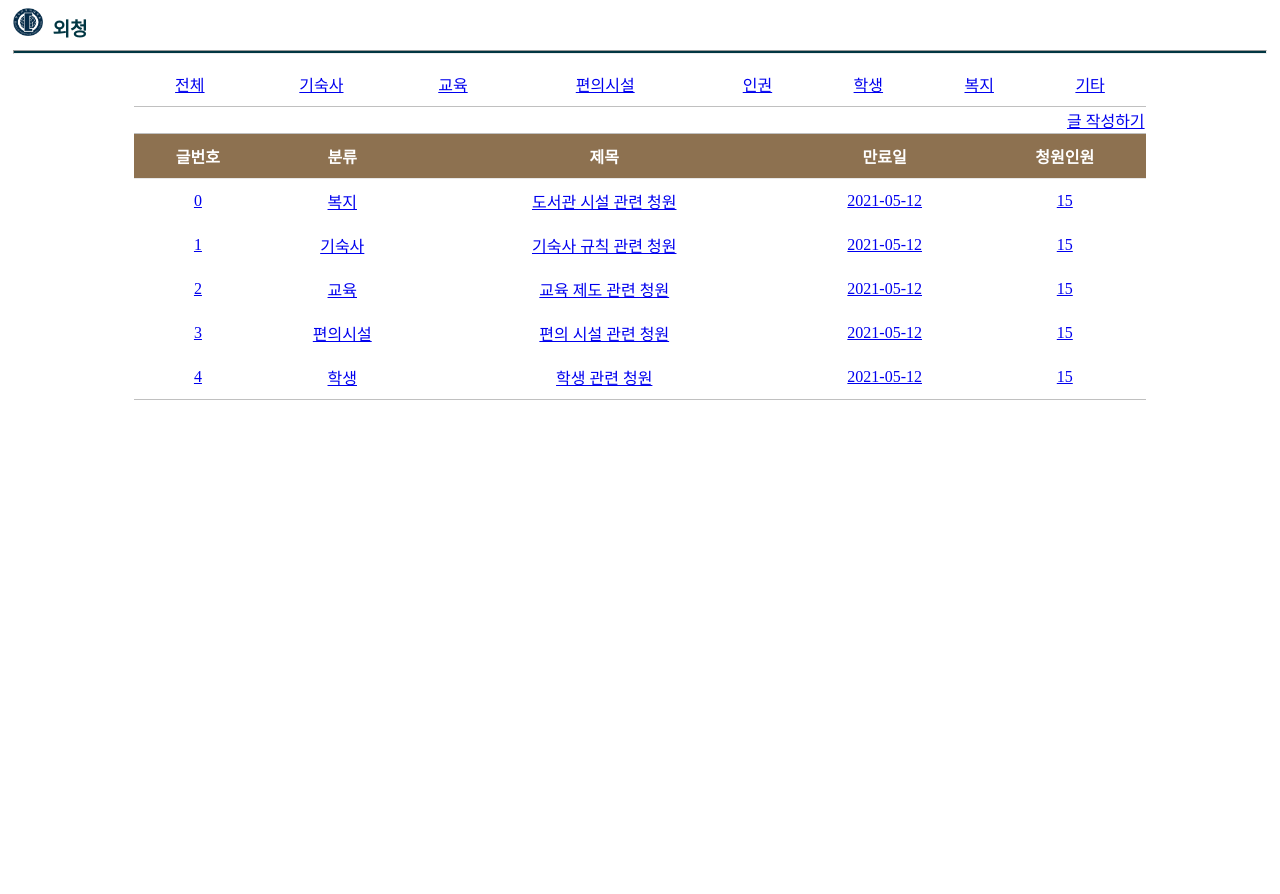
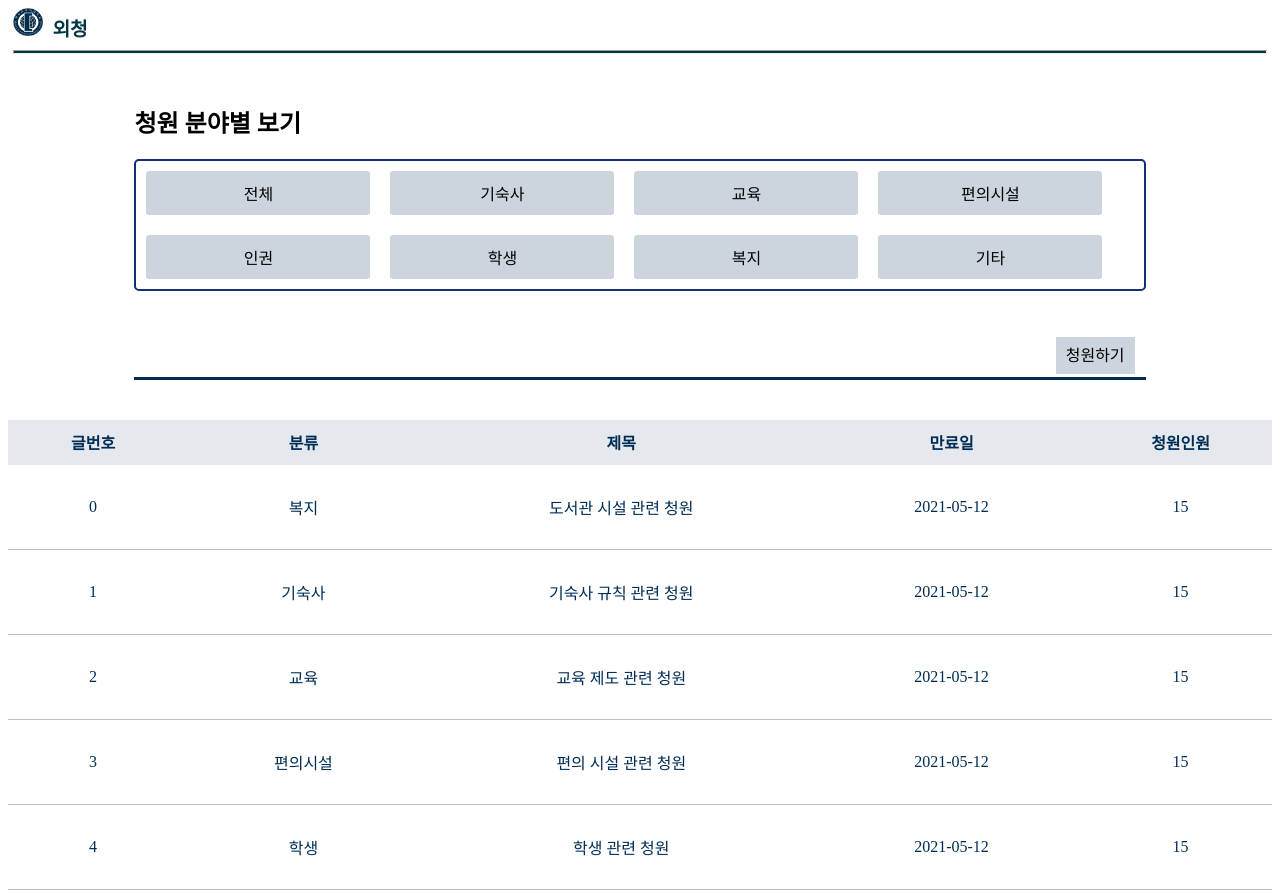
Before and after one commit to suminRoh/Hufs_story, a React (Create React App) app: page / in a window 1280 px wide. Shown: the top 894 px of the page. Before the commit the page ends 800 px from the top, so only its background shows below. Built offline with nearby package versions, Linux system fonts and the light colour scheme.

Commit message:
css  수정

```diff
--- a/src/Home.js
+++ b/src/Home.js
@@ -59,7 +59,7 @@ class Home extends Component{
     }
     render(){
         var _title,_desc,_article=null;
-        if(this.state.mode==='create' || this.state.mode==='update'){
+        if(this.state.mode==='create' || this.state.mode==='update'  || this.state.mode==='read'){
             var _type=<div></div>
             var _table=<div></div>
         }else{
@@ -114,10 +114,12 @@ class Home extends Component{
 
             _title=this.getReadContent().title;
             _desc=this.getReadContent().desc;
+            var _category=this.getReadContent().category;
+            var _expire=this.getReadContent().expire;
             var _agree=this.getReadContent().people_num;
 
             _article=<>
-            <ReadContent title={_title} desc={_desc} agree={_agree}/>
+            <ReadContent title={_title} desc={_desc} agree={_agree} category={_category} expire={_expire}/>
             <UpdateControl  onchangeMode={function(_mode){
                     if(_mode==='delete'){
                         if(window.confirm("이 게시물을 삭제하시겠습니까?")){
@@ -223,7 +225,6 @@ class Home extends Component{
             _article=<UpdateContent data={_content} onSubmit={
                 function(_category,_title,_desc){
                     var _id=_content.id;
-                    console.log(_id, _category, _title, _desc);
                     i=this.state.selected_content_id;
                     var _contents=Array.from(this.state.total_contents);
                     _contents[i]={id:_id,category:_category,title:_title,expire:'2021-05-12',people_num:0,desc:_desc}
--- a/src/Type.js
+++ b/src/Type.js
@@ -8,7 +8,7 @@ class Type extends Component{
         var i=0;
         while(i<data.length){
             lists.push(
-                <td className='table-column' key={data[i].id}>
+                <li className='category_link' key={data[i].id}>
                 <a
                 href={"/content/"+data[i].id}
                 data-id={data[i].id}
@@ -21,19 +21,19 @@ class Type extends Component{
                 >
                 {data[i].desc}
                 </a>
-                </td>
+                </li>
             )
             i=i+1;
         }
         return(
-            <table className="table">
-                <tbody>
-                    <tr className='table-row'>
-                        {lists}
-                    </tr>
-                </tbody>
-            </table>
-
+            <div class="category_div">
+                <h2>청원 분야별 보기</h2>
+                <ul class="category_area">
+                    {
+                        lists
+                    }
+                </ul>
+            </div>
         );
     }
 };
--- a/src/submit/CreateControl.js
+++ b/src/submit/CreateControl.js
@@ -6,11 +6,11 @@ class CreateControl extends Component{//create update delete 기능
             <table className="control-table">
                 <tbody>
                     <tr >
-                        <td><a href="/create" onClick={function(e){
+                        <td><a href="/create" className='create-control' onClick={function(e){
                             e.preventDefault();
                             var a='create';
                             this.props.onchangeMode(a);
-                        }.bind(this)}>글 작성하기</a></td>
+                        }.bind(this)}>청원하기</a></td>
                     </tr>
                 </tbody>
             </table>
--- a/src/submit/ReadContent.js
+++ b/src/submit/ReadContent.js
@@ -2,17 +2,37 @@ import React,{Component} from "react";
 import "./read.css";
 class ReadContent extends Component{
     render(){
-
         return(
             <article className="article_box">
                 <div className="article_title">
                     <h2>{this.props.title}</h2>
                 </div>
-                <small>청원동의 {this.props.agree}명</small>
+                <div className="article_header">
+                    <ul>
+                        <li>
+                            <div className="status_box">카테고리</div>
+                            <p>{this.props.category}</p>
+                        </li>
+                        <li>
+                            <div className="status_box">청원 마감</div>
+                            <p>{this.props.expire}</p>
+                        </li>
+                        <li>
+                            <div className="status_box">참여 인원</div>
+                            <p>{this.props.agree}명</p>
+                        </li>
+                        <li>
+                            <div className="status_box">진행 상태</div>
+                            <p>청원 진행중</p>
+                        </li>
+                    </ul>
+                </div>
+
+                <h2 className="article_content_title">청원 내용</h2>
                 <div className="article_content">
 
 
-                    <h3> {this.props.desc}</h3>
+                    <p>{this.props.desc}</p>
                     <p></p>
 
                 </div>
--- a/src/submit/UpdateControl.js
+++ b/src/submit/UpdateControl.js
@@ -3,28 +3,40 @@ import React,{Component} from "react";
 class UpdateControl extends Component{//create update delete 기능
     render(){
         return(
-            <table className="control-table">
+            <div>
+                <table className="control-table">
                 <tbody>
                     <tr >
                         <td>
-                            <button value="agree" onClick={function(e){
+                            <button className="agree-button"value="agree" onClick={function(e){
                                 var a='agree';
                                 e.preventDefault();
                                 this.props.onchangeMode(a);
                             }.bind(this)}>청원 동의하기</button>
-                            <a href="/update" onClick={function(e){
+                            <a className="update-button" href="/update" onClick={function(e){
                                 var a='update';
                                 e.preventDefault();
                                 this.props.onchangeMode(a);
                             }.bind(this)}>글 수정하기 </a>
-                            <button value="delete" onClick={function(e){
+                            <button className="delete-button" value="delete" onClick={function(e){
                                 var a='delete';
                                 e.preventDefault();
                                 this.props.onchangeMode(a);
-                            }.bind(this)}>글 삭제하기</button></td>
+                            }.bind(this)}>글 삭제하기</button>
+
+                        </td>
                     </tr>
                 </tbody>
             </table>
+
+            <a className="goToPost-button" href="/post" onClick={function(e){
+                var a='post';
+                e.preventDefault();
+                this.props.onchangeMode(a);
+            }.bind(this)}>글 목록</a>
+            </div>
+
+
 
          );
 
--- a/src/submit/read.css
+++ b/src/submit/read.css
@@ -1,9 +1,56 @@
 .article_box{
     background-color: #eceaea;
-    width: 50%;
+    width: 80%;
     margin: 0 auto;
+    background-color: rgba(0,45,86,0.0);
+    text-align: left;
+    border-spacing: 0;
+    display: block;
+    margin-top: 70px;
+
+}
+
+.article_box .article_header {
+    width: 100%;
+    padding: 0;
+    border: 2px solid rgb(0,45,86);
+    border-radius: 5px;
+}
+
+.article_box .article_header ul{
+    display: flex;
+    margin: 0 0;
+    padding: 0;
+    flex-wrap: wrap;
+    justify-content: center;
     text-align: center;
-    border-spacing: 0;
+}
+
+.article_box .article_header .status_box{
+    font-size: 25px;
+    color: rgba(0,45,86, 0.9);
+}
+
+.article_box .article_header p{
+    color: rgb(0,45,86);
+}
+
+.article_box .article_header ul li{
+    padding: 30px 50px;
+    background-color: rgba(0,45,86,0.2);
+    margin: 20px 20px;
+    border-radius: 5px;
+}
+
+.article_content_title {
+    padding-bottom: 10px;
+    border-bottom: 1px solid silver;
+    margin-top: 70px;
+}
+
+.article_content {
+    font-size: 20px;
+    height: 250px;
 }
 
 .main-title{
@@ -26,26 +73,135 @@
     border-radius: 0px;
     background: #013642;
 }
+
 .main-title a{
     border:0;
     text-decoration: none;
     color: white;
 }
+
 .writing-form {
+    width: 80%;
     background-color:white;
 
-    margin: 5%;
+    margin: 0 auto;
+    margin-top: 70px;
     text-align: center;
     border-spacing: 0;
+    display: block;
 }
+
 .form-title{
     text-align: left;
 }
+
+.category_area {
+    overflow: hidden;
+    padding: 0;
+    border: 2px solid #103176;
+    margin-bottom: 30px;
+    display: flex;
+    flex-wrap: wrap;
+    margin-top: 20px;
+    text-align: center;
+    align-items: center;
+    justify-content: left;
+    border-radius: 5px;
+}
+
+.category_area h2{
+    margin: 20px;
+    text-align: center;
+}
+ul{
+    display: flex;
+    margin-block-start: 1em;
+    margin-block-end: 1em;
+    margin-inline-start: 0px;
+    margin-inline-end: 0px;
+    padding-inline-start: 40px;
+    list-style: none;
+}
+
+.category_area li a{
+    background-color: rgba(0, 45, 86, 0.2);
+    font-size: 16px;
+    padding: 10px 80px;
+    display: flex;
+    border-radius: 3px;
+    font-weight: 500;
+    text-decoration: none;
+    color: rgb(0, 45, 86);
+    margin: 10px;
+    width: 4rem;
+    text-align: center;
+    justify-content: center;
+}
+
+.category_area a:link, .category_area a:visited{
+    text-decoration: none;
+    color: black;
+}
+
+.category_div{
+    width: 80%;
+    margin: 0 auto;
+    margin-top: 50px;
+    text-align: left;
+    border-spacing: 0;
+}
+
+.control-table{
+
+    align-content:right;
+}
+
+.control-table .update-button{
+    background-color: rgba(0, 45, 86, 0.2);
+    padding: 10px 10px;
+    text-decoration: none;
+    color: black;
+    border-right: 20px;
+    margin: 10px;
+}
+
+.control-table .agree-button{
+    background-color: rgba(0, 45, 86, 0.2);
+    padding: 10px 10px;
+    text-decoration: none;
+    color: black;
+    border: 0;
+    border-right: 20px;
+    outline: 0;
+}
+
+.control-table .delete-button{
+    background-color: rgba(0, 45, 86, 0.2);
+    padding: 10px 10px;
+    text-decoration: none;
+    color: black;
+    border: 0;
+    margin-right: 20px;
+    outline: 0;
+}
+
+ .goToPost-button{
+    background-color: rgba(141, 113, 80, 0.3);
+    padding: 13px 20px;
+    text-decoration: none;
+    color: black;
+    border: 0;
+    margin: 43%;
+    border-right: 20px;
+    outline: 0;
+}
+
 .Tline{
     height: 4px;
     width: 99%;
     left: 80px;
     top: 312px;
+
     border-radius: 0px;
     background: #013642;
 }
--- a/src/table/Table.css
+++ b/src/table/Table.css
@@ -1,19 +1,30 @@
-.table {
+.article-table {
     width: 80%;
     margin: 0 auto;
+    text-align: left;
+    border-spacing: 0;
+}
+
+.table {
+    width: 100%;
+    margin: 0 auto;
+    margin-bottom: 5rem;
     text-align: center;
     border-spacing: 0;
-    border-bottom: 1px solid silver;
+}
+.table a{
+    text-decoration: none;
+    color: rgba(0, 45, 86, 1);
 }
 
 .table-header-column {
     border-bottom: 1px solid #e8e8e8;
-    background-color : rgb(141, 113, 80);
+    background-color : rgba(0, 45, 86, 0.1);
     padding: 0;
     font-size: 16px;
     padding: 10px 5px;
     font-weight: bold;
-    color: white;
+    color: rgb(0, 45, 86);
 }
 
 .table-row:hover {
@@ -30,13 +41,28 @@
     padding: 10px 5px;
     color: black;
     text-decoration: none;
+    border-bottom: 1px solid silver;
+    background-color: rgba(141,113,81,0.0);
+    padding: 30px 50px;
 }
 
 .control-table {
     width: 80%;
-    margin: 0 auto;
+    margin:0 auto;
     text-align: right;
     text-decoration:none;
-    border-spacing: 0;
-    border-bottom: 1px solid silver;
+    border-spacing: 10px;
+    margin-top: 40px;
+    margin-bottom: 40px;
+    border-bottom: 3px solid rgb(0, 45, 86);
+
+
 }
+
+.create-control{
+    background-color: rgba(0, 45, 86, 0.2);
+    padding: 10px 10px;
+    text-decoration: none;
+    color: black;
+    border-right: 20px;
+}
```
